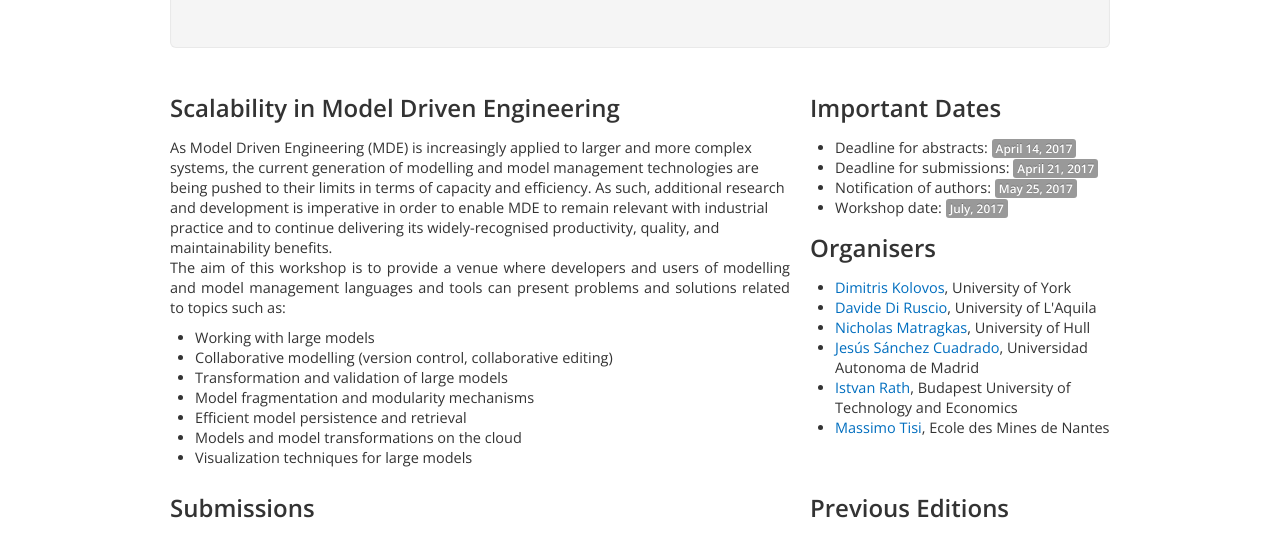
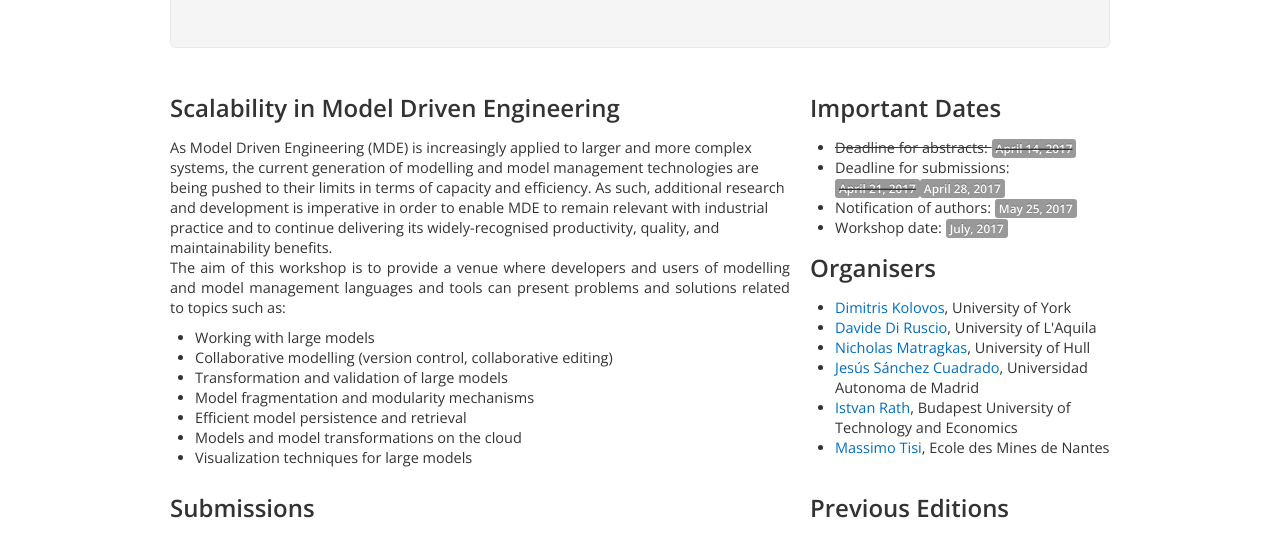
Before and after one commit to big-mde/big-mde.github.io, a plain HTML site: page index.html in a window 1280 px wide. Shown: the part 244-779 px from the top of the page. Drawn offline with nearby package versions, Linux system fonts and the light colour scheme.

Commit message:
Deadline extended

```diff
--- a/index.html
+++ b/index.html
@@ -72,8 +72,8 @@
 		<div class="span4" id="important-dates">
 			<h3>Important Dates</h3>
 			<ul>
-			<li>Deadline for abstracts: <span class="label warning">April 14, 2017</span>
-			<li>Deadline for submissions: <span class="label warning">April 21, 2017</span>
+			<li><strike>Deadline for abstracts: <span class="label warning">April 14, 2017</strike></span>
+			<li>Deadline for submissions: <strike><span class="label warning">April 21, 2017</strike></span><span class="label warning">April 28, 2017</span>
 			<li>Notification of authors: <span class="label success">May 25, 2017</span>
 			<!--<li>Camera-ready: <span class="label warning">June 26, 2016</span>-->
 			<li>Workshop date: <span class="label success">July, 2017</span>
```
